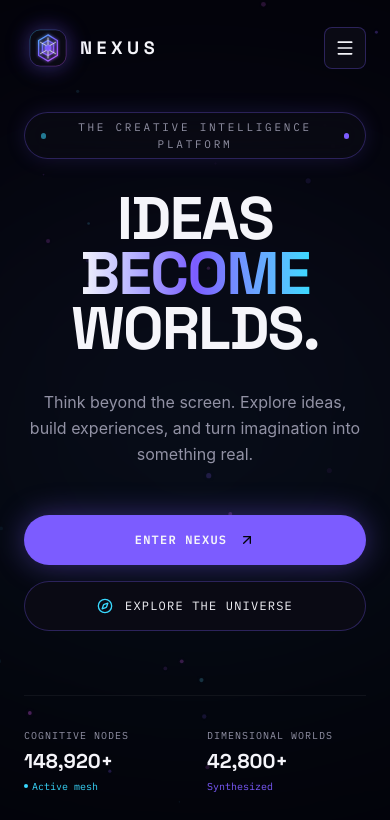
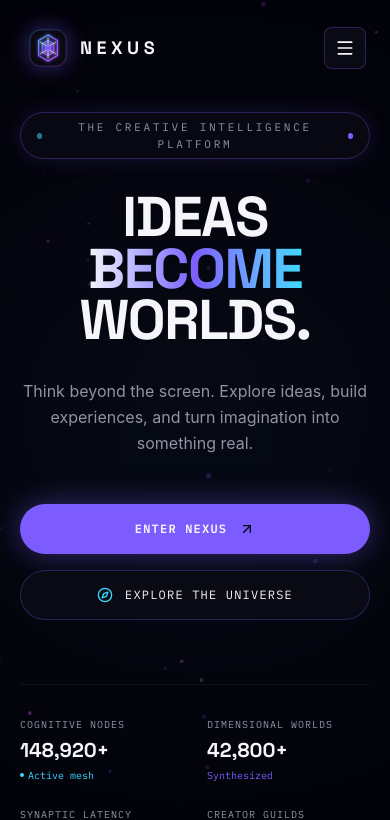
Before and after one commit to haroonkhan89041-netizen/haroon-khan, a React (Vite) app: page / in a window 390 px wide. Shown: the top 820 px of the page. Built offline with nearby package versions, Linux system fonts and the light colour scheme.

Commit message:
Polish NEXUS hero responsive typography

```diff
--- a/src/components/home/Hero.tsx
+++ b/src/components/home/Hero.tsx
@@ -8,9 +8,9 @@ export const Hero: React.FC = () => {
   const [hoverWord, setHoverWord] = useState<string | null>(null);
 
   return (
-    <section className="relative min-h-[92vh] flex flex-col justify-center items-center px-6 md:px-10 pt-28 pb-16 overflow-hidden">
+    <section className="relative min-h-[92vh] flex flex-col justify-center items-center px-5 sm:px-6 md:px-10 pt-28 pb-16 overflow-hidden">
       {/* Subtle atmospheric center spotlight */}
-      <div className="absolute top-1/2 left-1/2 -translate-x-1/2 -translate-y-1/2 w-[600px] md:w-[900px] h-[500px] rounded-full bg-gradient-to-b from-[#7C5CFF]/12 via-[#39D9FF]/8 to-transparent blur-[140px] pointer-events-none -z-10" />
+      <div className="absolute top-1/2 left-1/2 -translate-x-1/2 -translate-y-1/2 w-[420px] sm:w-[600px] md:w-[900px] h-[420px] sm:h-[500px] rounded-full bg-gradient-to-b from-[#7C5CFF]/12 via-[#39D9FF]/8 to-transparent blur-[140px] pointer-events-none -z-10" />
 
       <div className="max-w-6xl mx-auto flex flex-col items-center text-center">
         {/* Eyebrow badge */}
@@ -27,7 +27,7 @@ export const Hero: React.FC = () => {
         </div>
 
         {/* Huge Enormous Headline */}
-        <h1 className="font-display font-black text-6xl sm:text-7xl md:text-8xl lg:text-9xl tracking-tight leading-[0.92] text-[#F5F5FA] mb-8 select-none">
+        <h1 className="font-display font-black text-[3.5rem] sm:text-7xl md:text-8xl lg:text-9xl tracking-tight leading-[0.92] text-[#F5F5FA] mb-8 select-none break-words">
           <span
             className="block transition-all duration-500 hover:text-[#39D9FF] hover:translate-x-1 inline-block"
             onMouseEnter={() => {
```
